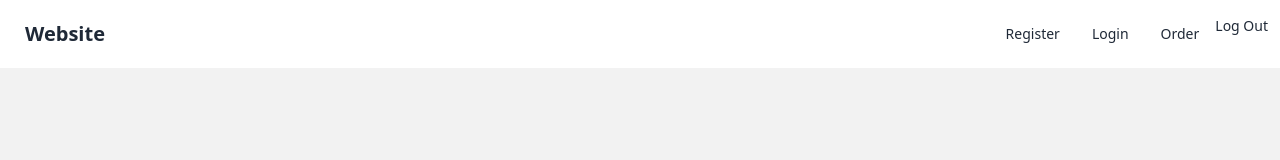
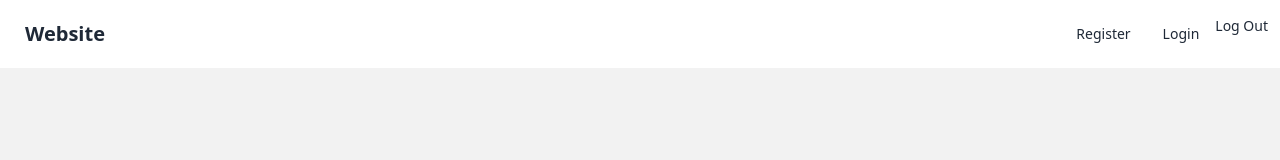
Before and after one commit to sakhawat-code-info/context-api-with-firebase, a React (Vite) app: page /login in a window 1280 px wide. Shown: the top 160 px of the page. Built offline with nearby package versions, Linux system fonts and the light colour scheme; no server answers.

Commit message:
navbar dynamic kora done

```diff
--- a/src/components/NavBar.jsx
+++ b/src/components/NavBar.jsx
@@ -24,9 +24,19 @@ const NavBar = () => {
                 <div className="flex-none">
                     <ul className="menu menu-horizontal px-1">
                         <li>{user && <span>{user.email}</span>}</li>
-                        <li><Link to='/register'>Register</Link></li>
-                        <li><Link to='/login'>Login</Link></li>
-                        <li><Link to='/order'>Order</Link></li>
+                        {
+                            !user && <>
+                                <li><Link to='/register'>Register</Link></li>
+                                <li><Link to='/login'>Login</Link></li>
+
+                            </>
+                        }
+                        {
+                            user && <>
+                                <li><Link to='/order'>Order</Link></li>
+                            </>
+                        }
+
                         <li onClick={handleLogout}>Log Out</li>
                     </ul>
                 </div>
--- a/src/pages/LoginPage.jsx
+++ b/src/pages/LoginPage.jsx
@@ -1,5 +1,6 @@
 import { useContext } from "react";
 import { AuthContext } from "../AuthProvider/AuthProvider";
+import { useNavigate } from "react-router-dom";
 
 
 
@@ -7,7 +8,7 @@ import { AuthContext } from "../AuthProvider/AuthProvider";
 const LoginPage = () => {
 
     const { loginUser } = useContext(AuthContext)
-
+    const navigate = useNavigate()
 
 
     const handleLogInForm = (e) => {
@@ -19,6 +20,8 @@ const LoginPage = () => {
         loginUser(email, password)
             .then((userCredential) => {
                 console.log(userCredential.user);
+                e.target.reset();
+                navigate('/')
             })
             .catch((error) => {
                 console.log(error.message);
```
